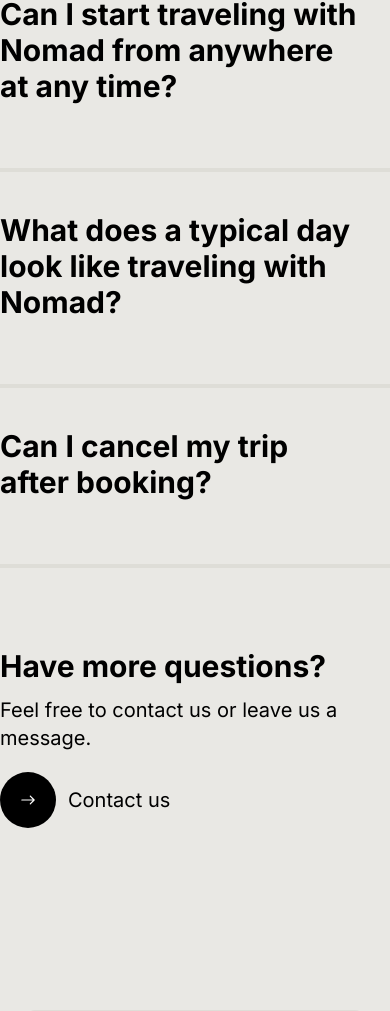
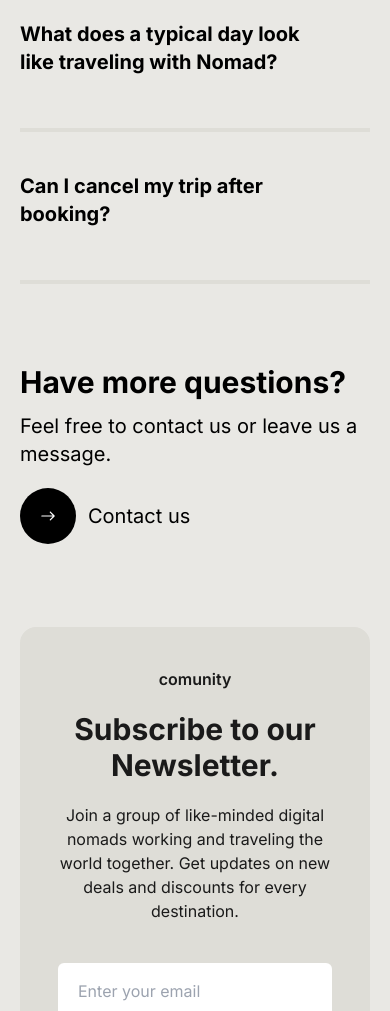
Before and after one commit to Chaetsada/Nomad-site, a Next.js app: page /FAQ in a window 390 px wide. Shown: the part 986-1997 px from the top of the page. Built offline with nearby package versions, Linux system fonts and the light colour scheme.

Commit message:
bug:adjust padding newsletter

```diff
--- a/src/app/Components/Accordion.jsx
+++ b/src/app/Components/Accordion.jsx
@@ -12,9 +12,9 @@ const Accordion = ({ title,content }) => {
         onClick={()=>setIsActive(!isActive)}
         >
         <div className="flex items-center justify-between">
-            <h3 className="text-3xl font-bold mb-6">{title}</h3>
-            <div className={` w-14 h-14 rounded-full bg-black flex justify-center items-center invisible group-hover:visible`}>
-              <IoIosArrowUp className={` text-white w-5 h-5 transition-all duration-300 hidden group-hover:block ${isActive ? "rotate-[180deg]" : null}`} />
+            <h3 className="text-xl md:text-3xl font-bold mb-3 md:mb-6">{title}</h3>
+            <div className={`w-14 h-14  rounded-md md:rounded-full bg-black flex justify-center items-center invisible md:group-hover:visible`}>
+              <IoIosArrowUp className={` text-white w-6 h-6 transition-all duration-300 hidden group-hover:block ${isActive ? "rotate-[180deg]" : null}`} />
             </div>
         </div>
       <p className={` text-xl max-w-7xl ${isActive ? "block" : "hidden"} `}>{content}</p>
--- a/src/app/Components/Features.jsx
+++ b/src/app/Components/Features.jsx
@@ -36,8 +36,8 @@ const Features = () => {
   },[index])
 
   return (
-    <div className="min-h-fit ">
-      <div className="container px-5 md:pb-[100px]">
+    <div className="min-h-screen">
+      <div className="container px-5  md:pb-[100px]">
         <header className="mb-14">
           <span className="text-primary-100 block mb-5">What’s included?</span>
           <h2 className="text-primary-100 text-4xl font-cal md:text-6xl font-bold mb-8">Work remotely. Travel the world.</h2>
@@ -47,8 +47,8 @@ const Features = () => {
             </Link>
         </header>
         {/* IMAGE SLIDER */}
-        <section className="w-full h-[120vh] md:h-fit  relative ">
-          <div className="hidden lg:block w-full h-[700px] rounded-2xl overflow-hidden relative">
+        <section className="w-full h-[120vh] md:h-fit relative ">
+            <div className="hidden md:block w-full h-[700px] rounded-2xl overflow-hidden relative">
               <Image
                 className="object-cover"
                 src={images[index]}
--- a/src/app/Components/Newsletter.jsx
+++ b/src/app/Components/Newsletter.jsx
@@ -15,14 +15,14 @@ const animVarient = {
 
 const Newsletter = () => {
   return (
-    <main className="h-[90vh]">
-      <div className="container h-full flex justify-center items-center px-5">
-        <div className="h-fit w-full px-5 py-20 md:py-32 flex flex-col justify-center items-center bg-secondary-100 rounded-2xl relative">
+    <main className="h-[60vh] md:h-[920px] px-5 ">
+      <div className="container h-full grid place-items-center">
+        <div className="h-fit w-full px-6 py-10 md:py-32 flex flex-col justify-center items-center bg-secondary-100 rounded-2xl relative">
           <span className="text-primary-100 font-semibold mb-5">comunity</span>
           <h4 className="text-3xl text-center md:text-5xl font-bold text-primary-100 mb-5">
             Subscribe to our Newsletter.
           </h4>
-          <p className="md:text-xl text-primary-100 max-w-4xl text-center mb-10">
+          <p className=" md:text-xl text-primary-100 md:max-w-4xl text-center mb-10 ">
             Join a group of like-minded digital nomads working and traveling the
             world together. Get updates on new deals and discounts for every
             destination.
--- a/src/app/FAQ/page.jsx
+++ b/src/app/FAQ/page.jsx
@@ -21,13 +21,13 @@ const FAQ = () => {
           </div>
         </header>
         <section className="mt-20">
-          <div>
+          <div className="px-5">
             {accordionData.map(({id,title,content})=>(
               <Accordion key={id} title={title} content={content} />
             ))}
           </div>
         </section>
-        <div className="mt-20">
+        <div className="mt-20 px-5">
           <div className="flex flex-col gap-3 mb-5">
             <h4 className="text-3xl font-bold">Have more questions?</h4>
             <p className="text-xl">Feel free to contact us or leave us a message.</p>
```
Lines whose indentation alone changed are shown as unchanged.
